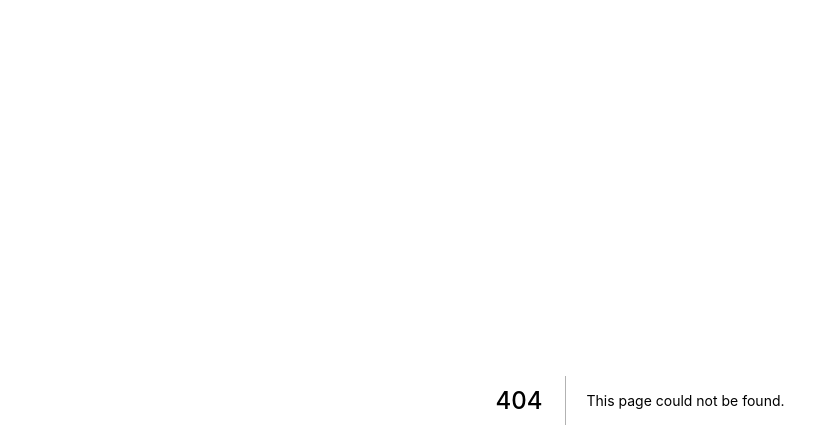
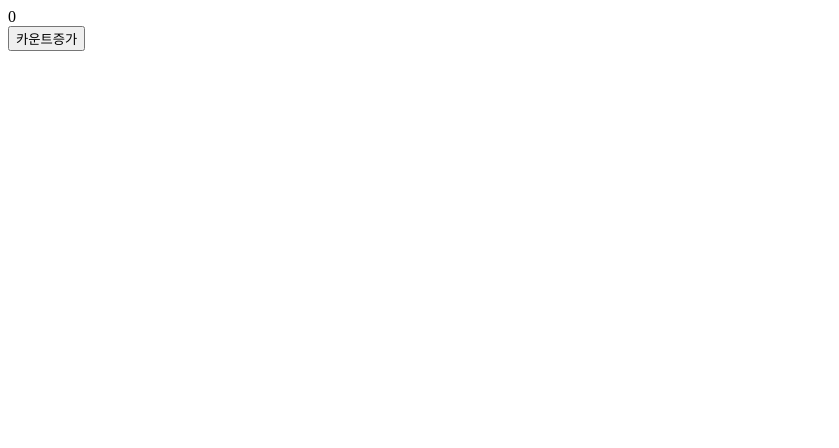
Before and after one commit to hyerin1219/codecamp_frontend_quiz, a Next.js app in the folder quiz/: page /section05_quiz/02 in a window 1280 px wide. Before the commit this address had no page. Shown: the top 448 px of the page, without its empty margins (0-839 px from the left). Built offline with nearby package versions, Linux system fonts and the light colour scheme.

Commit message:
section05 quiz 1~2

```diff
--- /dev/null
+++ b/quiz/pages/section05_quiz/02/index.js
@@ -0,0 +1,25 @@
+import { useState } from "react"
+
+export default function CounterPage() {
+
+    // function counter() {
+
+    //     const innerNum = Number(document.getElementById("num").innerText) + 1
+
+    //     document.getElementById("num").innerText = innerNum
+    // }
+
+    const [ num, setCount ] = useState(0)
+
+    function counter() {
+        setCount(num + 1)
+    }
+
+
+    return (
+        <div>
+            <div>{num}</div>
+            <button onClick={counter}>카운트증가</button>
+        </div>
+    )
+}
```
Also changed, not shown: quiz/pages/section05_quiz/01/index.js (added, +23 -0 lines), quiz/pages/section04_quiz/index.js (renamed from quiz/pages/quiz01/index.js).
